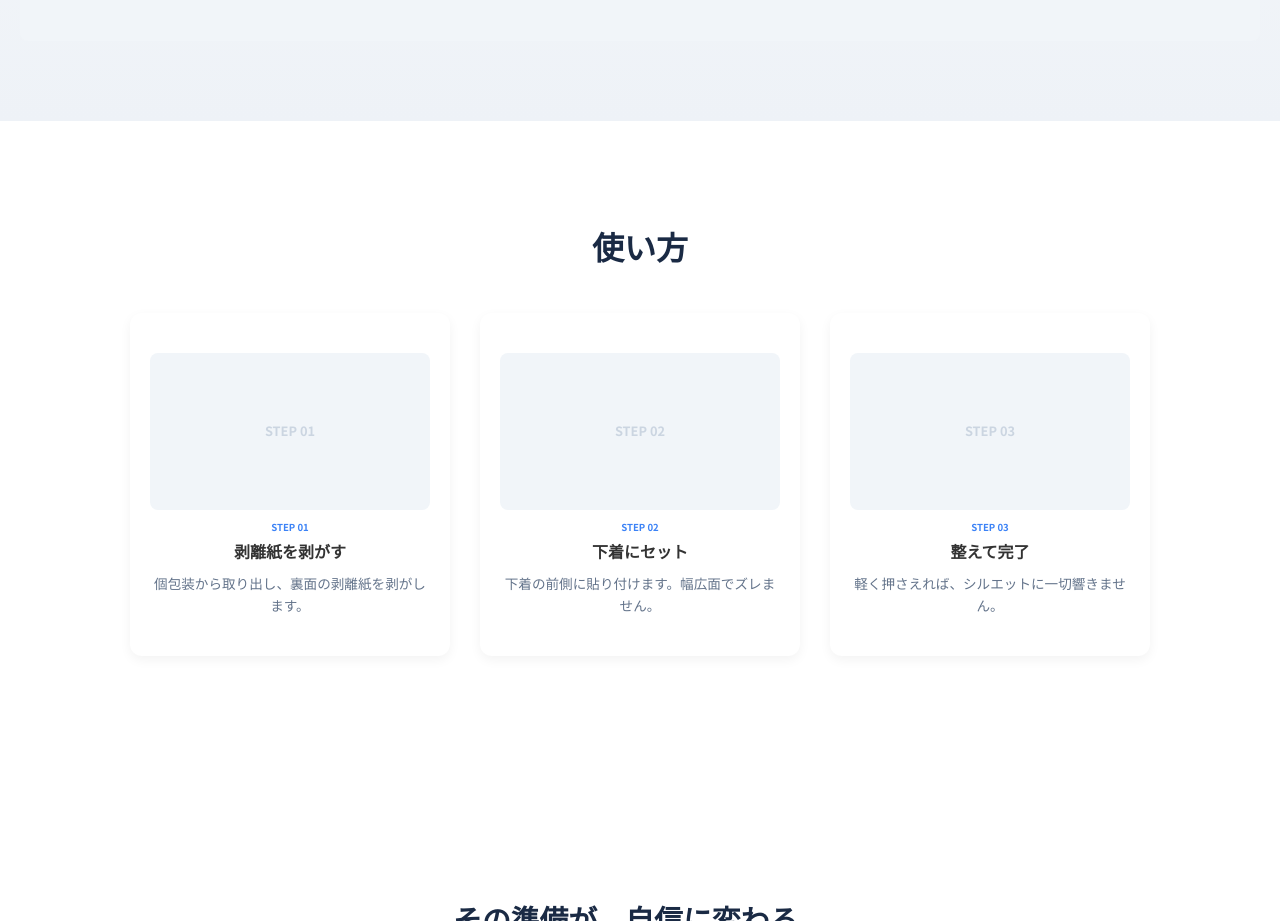
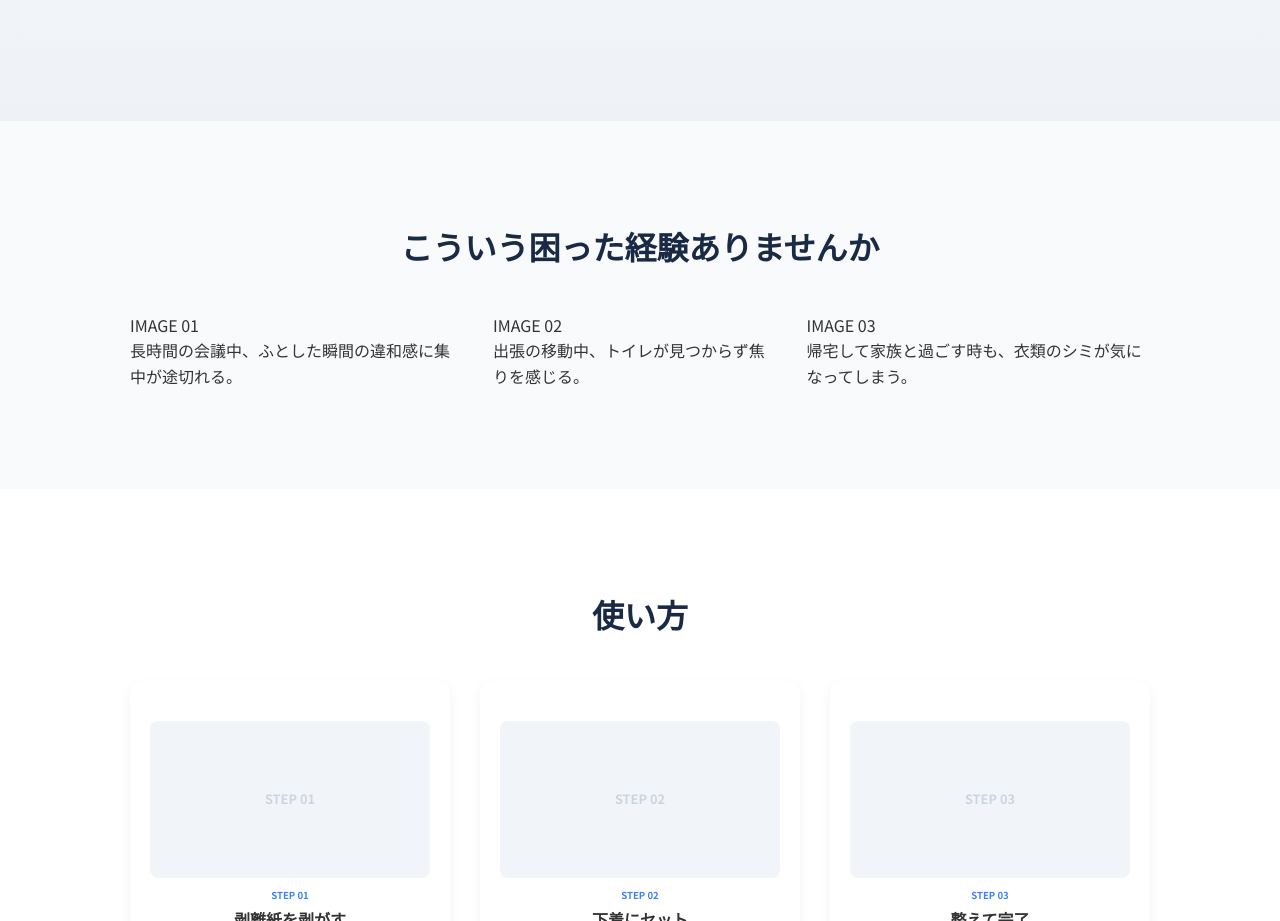
Before and after one commit to mensjustincase/justincasetop, a plain HTML site: page index.html in a window 1280 px wide. Shown: the part 960-1881 px from the top of the page. Drawn offline with Linux system fonts and the light colour scheme.

Commit message:
Update index.html

```diff
--- a/index.html
+++ b/index.html
@@ -22,6 +22,34 @@
             </div>
         </div>
     </section>
+
+<section class="pain-points">
+        <div class="container">
+            <h2 class="section-title">こういう困った経験ありませんか</h2>
+            <div class="fixed-triple-container">
+                <div class="pain-item">
+                    <div class="circle-image">
+                        <div class="img-placeholder-circle">IMAGE 01</div>
+                    </div>
+                    <p class="pain-desc">長時間の会議中、ふとした瞬間の違和感に集中が途切れる。</p>
+                </div>
+                <div class="pain-item">
+                    <div class="circle-image">
+                        <div class="img-placeholder-circle">IMAGE 02</div>
+                    </div>
+                    <p class="pain-desc">出張の移動中、トイレが見つからず焦りを感じる。</p>
+                </div>
+                <div class="pain-item">
+                    <div class="circle-image">
+                        <div class="img-placeholder-circle">IMAGE 03</div>
+                    </div>
+                    <p class="pain-desc">帰宅して家族と過ごす時も、衣類のシミが気になってしまう。</p>
+                </div>
+            </div>
+        </div>
+    </section>
+
+
 
      <section class="how-to-use">
         <div class="container">
```
